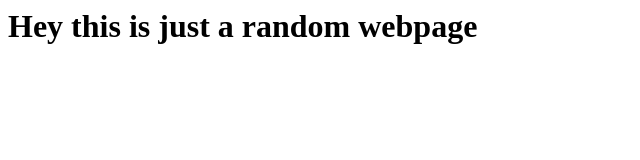
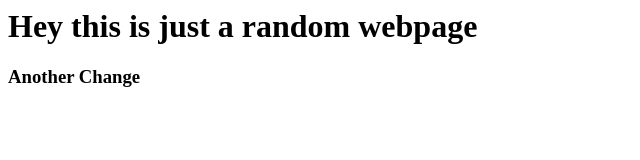
Before and after one commit to NikhilSHarma8429/git-course, a plain HTML site: page index.html in a window 1280 px wide. Shown: the whole page, without its empty margins (0-640 px from the left). Drawn offline with Linux system fonts and the light colour scheme.

Commit message:
another change

```diff
--- a/index.html
+++ b/index.html
@@ -4,5 +4,6 @@
 </head>
 <body>
 	<h1> Hey this is just a random webpage </h1>
+	<h3> Another Change </h3>
 </body>
 </html>
```
